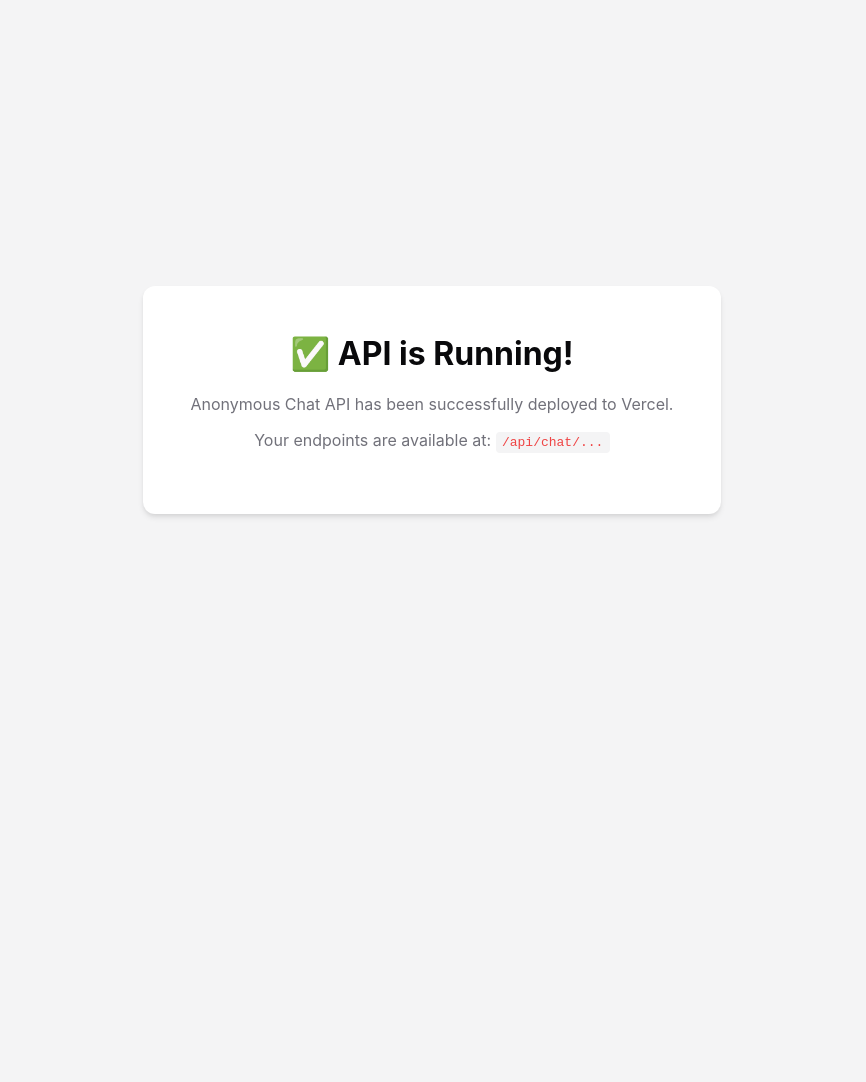
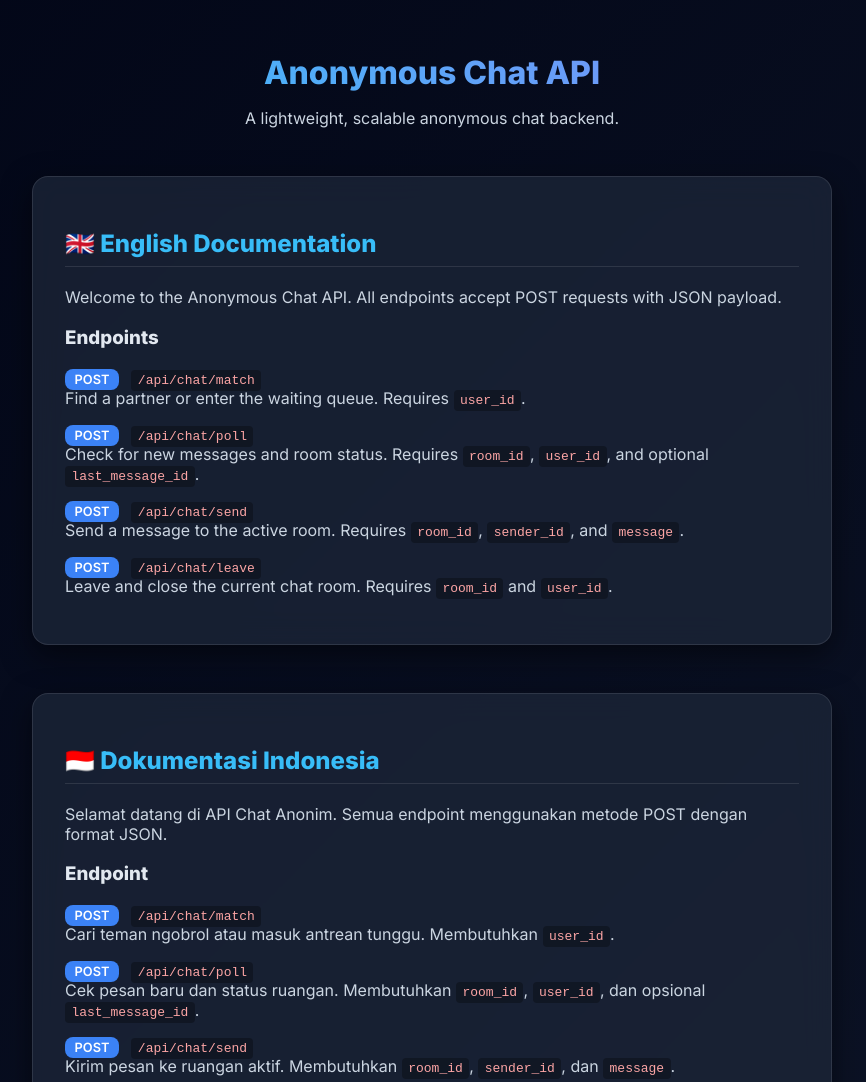
Before and after one commit to sbmid/walltes01, a website: page index.html in a window 1280 px wide. Shown: the top 1082 px of the page, without its empty margins (208-1074 px from the left). Before the commit the page ends 800 px from the top, so only its background shows below. Drawn offline with Linux system fonts and the light colour scheme.

Commit message:
Update UI for API docs

```diff
--- a/index.html
+++ b/index.html
@@ -3,40 +3,132 @@
 <head>
     <meta charset="UTF-8">
     <meta name="viewport" content="width=device-width, initial-scale=1.0">
-    <title>Anonymous Chat API</title>
+    <title>Anonymous Chat API Docs</title>
+    <link href="https://fonts.googleapis.com/css2?family=Inter:wght@400;600;800&display=swap" rel="stylesheet">
     <style>
+        :root {
+            --bg-color: #0f172a;
+            --text-color: #cbd5e1;
+            --primary: #38bdf8;
+            --card-bg: rgba(30, 41, 59, 0.7);
+            --card-border: rgba(255, 255, 255, 0.1);
+        }
         body {
-            font-family: -apple-system, BlinkMacSystemFont, 'Segoe UI', Roboto, Oxygen, Ubuntu, Cantarell, 'Open Sans', 'Helvetica Neue', sans-serif;
-            display: flex;
-            align-items: center;
-            justify-content: center;
-            height: 100vh;
+            font-family: 'Inter', sans-serif;
+            background: linear-gradient(135deg, #020617 0%, #0f172a 100%);
+            color: var(--text-color);
             margin: 0;
-            background-color: #f4f4f5;
-            color: #18181b;
+            padding: 2rem;
+            min-height: 100vh;
         }
         .container {
+            max-width: 800px;
+            margin: 0 auto;
+        }
+        .glass-card {
+            background: var(--card-bg);
+            backdrop-filter: blur(16px);
+            border: 1px solid var(--card-border);
+            border-radius: 16px;
+            padding: 2rem;
+            margin-bottom: 2rem;
+            box-shadow: 0 10px 30px rgba(0,0,0,0.5);
+            transition: transform 0.3s ease, box-shadow 0.3s ease;
+        }
+        .glass-card:hover {
+            transform: translateY(-5px);
+            box-shadow: 0 15px 35px rgba(0,0,0,0.6);
+        }
+        h1 {
+            color: #fff;
+            font-weight: 800;
             text-align: center;
-            background: white;
-            padding: 3rem;
-            border-radius: 12px;
-            box-shadow: 0 4px 6px -1px rgba(0, 0, 0, 0.1), 0 2px 4px -1px rgba(0, 0, 0, 0.06);
+            margin-bottom: 0.5rem;
+            background: -webkit-linear-gradient(45deg, #38bdf8, #818cf8);
+            -webkit-background-clip: text;
+            -webkit-text-fill-color: transparent;
         }
-        h1 { margin-top: 0; color: #09090b; }
-        p { color: #71717a; }
+        h2 {
+            color: var(--primary);
+            border-bottom: 1px solid var(--card-border);
+            padding-bottom: 0.5rem;
+        }
+        h3 {
+            color: #e2e8f0;
+        }
+        .badge {
+            background: #3b82f6;
+            color: white;
+            padding: 0.2rem 0.6rem;
+            border-radius: 8px;
+            font-size: 0.8rem;
+            font-weight: 600;
+            margin-right: 0.5rem;
+        }
         code {
-            background: #f4f4f5;
+            background: rgba(0,0,0,0.3);
             padding: 0.2rem 0.4rem;
             border-radius: 4px;
-            color: #ef4444;
+            color: #fca5a5;
         }
+        .footer {
+            text-align: center;
+            margin-top: 3rem;
+            padding-top: 1rem;
+            border-top: 1px solid var(--card-border);
+            color: #94a3b8;
+            font-size: 0.9rem;
+        }
+        .signature {
+            font-weight: 800;
+            background: -webkit-linear-gradient(45deg, #f472b6, #fb7185);
+            -webkit-background-clip: text;
+            -webkit-text-fill-color: transparent;
+        }
+        .lang-section { margin-bottom: 3rem; }
     </style>
 </head>
 <body>
     <div class="container">
-        <h1>✅ API is Running!</h1>
-        <p>Anonymous Chat API has been successfully deployed to Vercel.</p>
-        <p>Your endpoints are available at: <code>/api/chat/...</code></p>
+        <h1>Anonymous Chat API</h1>
+        <p style="text-align: center; margin-bottom: 3rem;">A lightweight, scalable anonymous chat backend.</p>
+
+        <!-- English -->
+        <div class="glass-card lang-section" dir="ltr">
+            <h2>🇬🇧 English Documentation</h2>
+            <p>Welcome to the Anonymous Chat API. All endpoints accept POST requests with JSON payload.</p>
+            <h3>Endpoints</h3>
+            <p><span class="badge">POST</span> <code>/api/chat/match</code><br>Find a partner or enter the waiting queue. Requires <code>user_id</code>.</p>
+            <p><span class="badge">POST</span> <code>/api/chat/poll</code><br>Check for new messages and room status. Requires <code>room_id</code>, <code>user_id</code>, and optional <code>last_message_id</code>.</p>
+            <p><span class="badge">POST</span> <code>/api/chat/send</code><br>Send a message to the active room. Requires <code>room_id</code>, <code>sender_id</code>, and <code>message</code>.</p>
+            <p><span class="badge">POST</span> <code>/api/chat/leave</code><br>Leave and close the current chat room. Requires <code>room_id</code> and <code>user_id</code>.</p>
+        </div>
+
+        <!-- Indonesian -->
+        <div class="glass-card lang-section" dir="ltr">
+            <h2>🇮🇩 Dokumentasi Indonesia</h2>
+            <p>Selamat datang di API Chat Anonim. Semua endpoint menggunakan metode POST dengan format JSON.</p>
+            <h3>Endpoint</h3>
+            <p><span class="badge">POST</span> <code>/api/chat/match</code><br>Cari teman ngobrol atau masuk antrean tunggu. Membutuhkan <code>user_id</code>.</p>
+            <p><span class="badge">POST</span> <code>/api/chat/poll</code><br>Cek pesan baru dan status ruangan. Membutuhkan <code>room_id</code>, <code>user_id</code>, dan opsional <code>last_message_id</code>.</p>
+            <p><span class="badge">POST</span> <code>/api/chat/send</code><br>Kirim pesan ke ruangan aktif. Membutuhkan <code>room_id</code>, <code>sender_id</code>, dan <code>message</code>.</p>
+            <p><span class="badge">POST</span> <code>/api/chat/leave</code><br>Keluar dan tutup ruang obrolan saat ini. Membutuhkan <code>room_id</code> dan <code>user_id</code>.</p>
+        </div>
+
+        <!-- Arabic -->
+        <div class="glass-card lang-section" dir="rtl">
+            <h2 style="border-bottom: 0; text-align: right; border-bottom: 1px solid var(--card-border);">🇸🇦 الوثائق باللغة العربية</h2>
+            <p style="text-align: right;">مرحبًا بكم في واجهة برمجة تطبيقات الدردشة المجهولة. تقبل جميع النقاط طلبات POST بصيغة JSON.</p>
+            <h3 style="text-align: right;">نقاط النهاية (Endpoints)</h3>
+            <p style="text-align: right;"><span class="badge">POST</span> <code>/api/chat/match</code><br>البحث عن شريك أو الدخول في طابور الانتظار. يتطلب <code>user_id</code>.</p>
+            <p style="text-align: right;"><span class="badge">POST</span> <code>/api/chat/poll</code><br>التحقق من الرسائل الجديدة وحالة الغرفة. يتطلب <code>room_id</code> و <code>user_id</code>، و <code>last_message_id</code> (اختياري).</p>
+            <p style="text-align: right;"><span class="badge">POST</span> <code>/api/chat/send</code><br>إرسال رسالة إلى الغرفة النشطة. يتطلب <code>room_id</code> و <code>sender_id</code> و <code>message</code>.</p>
+            <p style="text-align: right;"><span class="badge">POST</span> <code>/api/chat/leave</code><br>مغادرة وإغلاق غرفة الدردشة الحالية. يتطلب <code>room_id</code> و <code>user_id</code>.</p>
+        </div>
+
+        <div class="footer">
+            <p>Developed with ❤️ by <span class="signature">SeBiruMatahri</span></p>
+        </div>
     </div>
 </body>
 </html>
```
